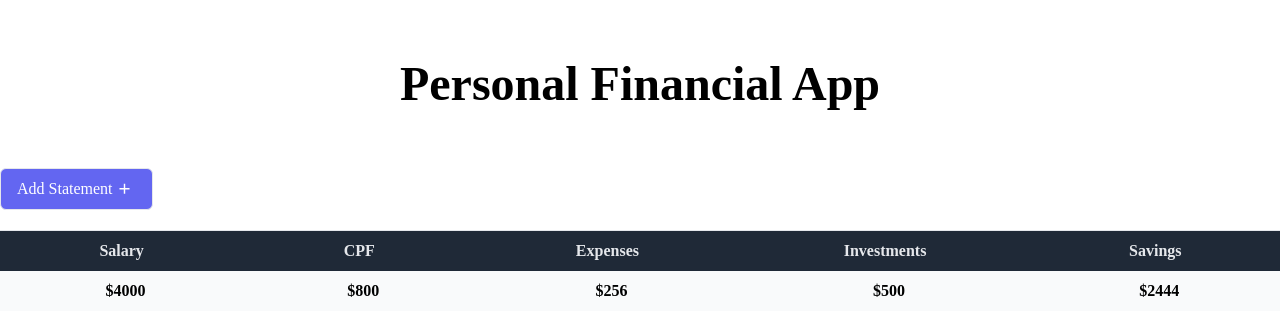
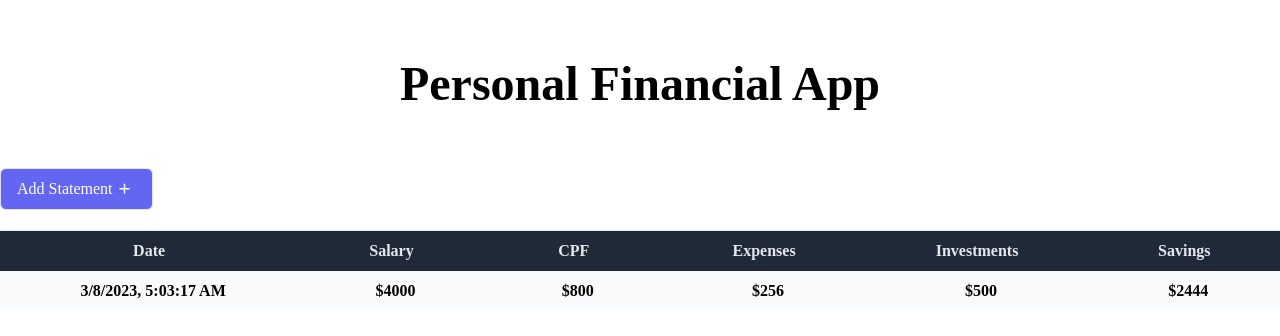
Before and after one commit to collich/Next-Personal-Financial-Tracking, a Next.js app: page / in a window 1280 px wide. Shown: the top 336 px of the page. Built offline with nearby package versions, Linux system fonts and the light colour scheme; a web font is replaced by a local one.

Commit message:
Added date, redid fake data to fit with no function for object

```diff
--- a/app/api/headers/route.js
+++ b/app/api/headers/route.js
@@ -2,6 +2,7 @@ export async function GET() {
     return Response.json({
         status: 'Success',
         data: [
+            {label: "Date"},
             {label: "Salary"},
             {label: "CPF"},
             {label: "Expenses"},
--- a/components/table/TableData.js
+++ b/components/table/TableData.js
@@ -1,21 +1,30 @@
+import TableDataOut from "./TableDataOut"
+
 const TableData = () => {
   const moneyList = [
-    {salary: 4000,
-      CPF() { return this.salary * 0.2 },
+    {
+      date: `${(new Date(Date.now())).toLocaleString()}`,
+      // date: `${Date.getDate() > 10 ? Date.getDate(): `0${Date.getDate()}-${Date.getMonth() > 10 ? Date.getMonth(): `0${Date.getMonth() + 1}`}-${Date.getFullYear()}`}`,
+      salary: 4000,
+      CPF: 20,
       expenses: 256,
       investment: 500,
-      savings() {return this.salary - this.CPF() - this.expenses - this.investment}
+      savings: 0,
     }
   ]
 
   return (
     <tr className="bg-gray-50 text-center">
         <td className="px-16 py-2 items-center">
+          <span className="text-center ml-2 font-semibold">{moneyList[0].date}</span>
+        </td>
+
+        <td className="px-16 py-2 items-center">
           <span className="text-center ml-2 font-semibold">${moneyList[0].salary}</span>
         </td>
 
         <td className="px-16 py-2 items-center">
-          <span className="text-center ml-2 font-semibold">${moneyList[0].CPF()}</span>
+          <span className="text-center ml-2 font-semibold">${moneyList[0].salary * 20/100}</span>
         </td>
 
         <td className="px-16 py-2 items-center">
@@ -27,8 +36,9 @@ const TableData = () => {
         </td>
 
         <td className="px-16 py-2 items-center">
-          <span className="text-center ml-2 font-semibold">${moneyList[0].savings()}</span>
+          <span className="text-center ml-2 font-semibold">${moneyList[0].salary - (moneyList[0].salary * 20/100) - moneyList[0].expenses - moneyList[0].investment}</span>
         </td>
+        {/* <TableDataOut data={moneyList}/> */}
     </tr>
   )
 }
--- a/components/table/TableDataOut.js
+++ b/components/table/TableDataOut.js
@@ -1,6 +1,14 @@
-const TableDataOut = () => {
+const TableDataOut = ({ data }) => {
+  // const renderData = data.map( datum => {
+
+  // })
+  console.log(data);
+
   return (
-    <div>TableDataOut</div>
+    // {renderData}
+    <div>
+
+    </div>
   )
 }
 
```
